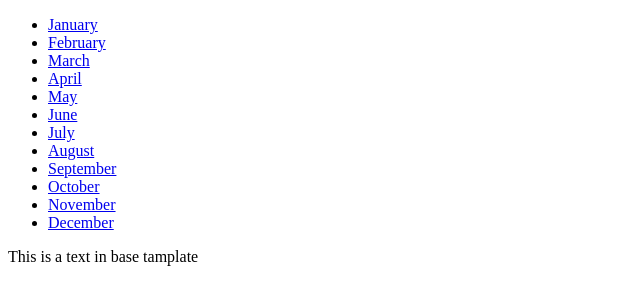
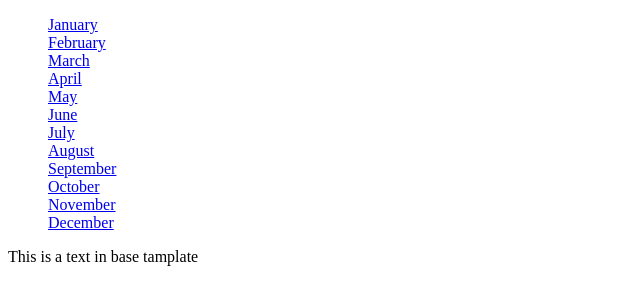
Before and after one commit to vungocdat/django-learning, a Django app: page /challenges/ in a window 1280 px wide. Shown: the part 26-331 px from the top of the page, without its empty margins (0-640 px from the left). Run offline with Django 5.2, Linux system fonts and the light colour scheme.

Commit message:
added css

```diff
--- /dev/null
+++ b/monthly_challenges/challenges/static/challenges/challenges.css
@@ -0,0 +1,3 @@
+ul {
+    list-style: none;
+}
--- a/monthly_challenges/challenges/templates/challenges/index.html
+++ b/monthly_challenges/challenges/templates/challenges/index.html
@@ -1,4 +1,9 @@
 {% extends 'base.html' %}
+{% load static %}
+
+{% block css_files %}
+  <link rel="stylesheet" href="{% static "challenges/challenges.css" %}">
+{% endblock %}
 
 {% block page_title %}
 All challenges
--- a/monthly_challenges/templates/base.html
+++ b/monthly_challenges/templates/base.html
@@ -4,6 +4,7 @@
     <meta charset="UTF-8">
     <meta name="veiwport" content="width=device-width, initial-scale=1.0">
     <title>{% block page_title %}{% endblock %}</title>
+    {% block css_files %}{% endblock %}
 </head>
 <body>
     {% block content %}{% endblock %}
```
